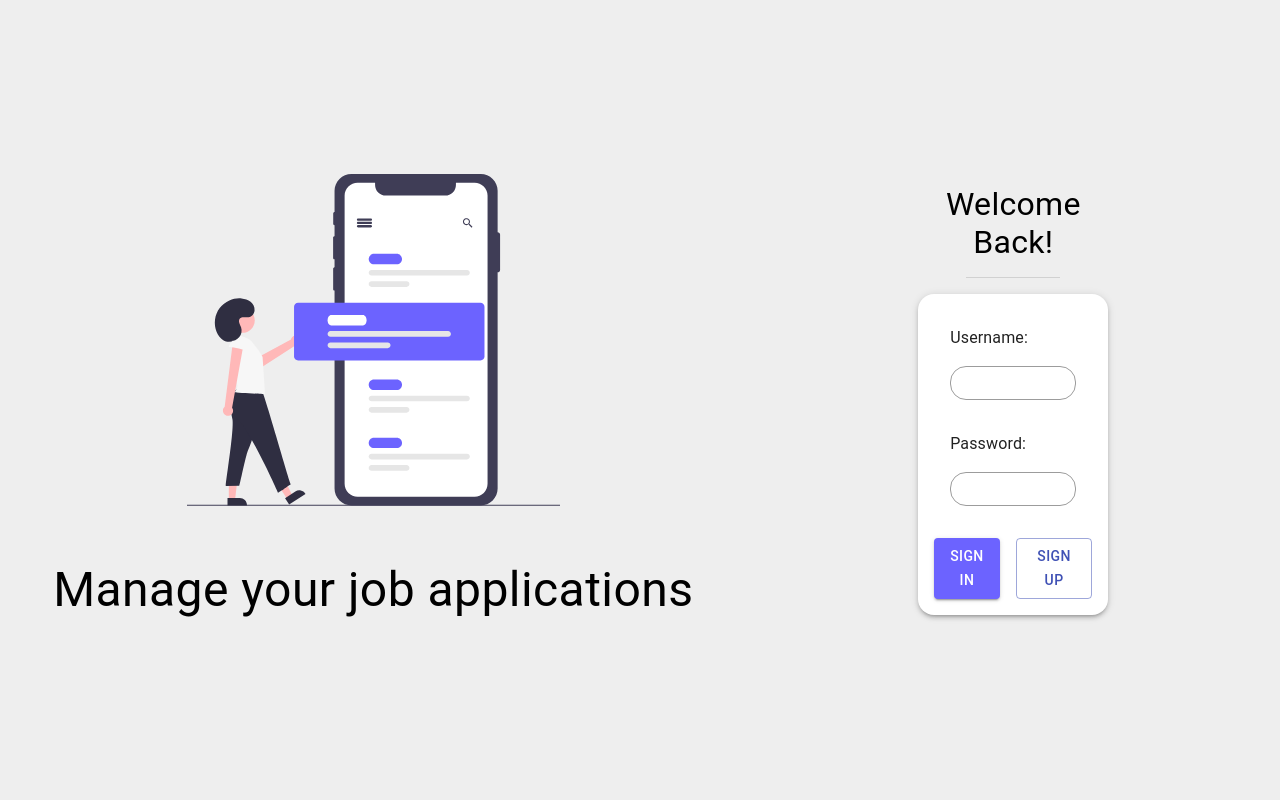
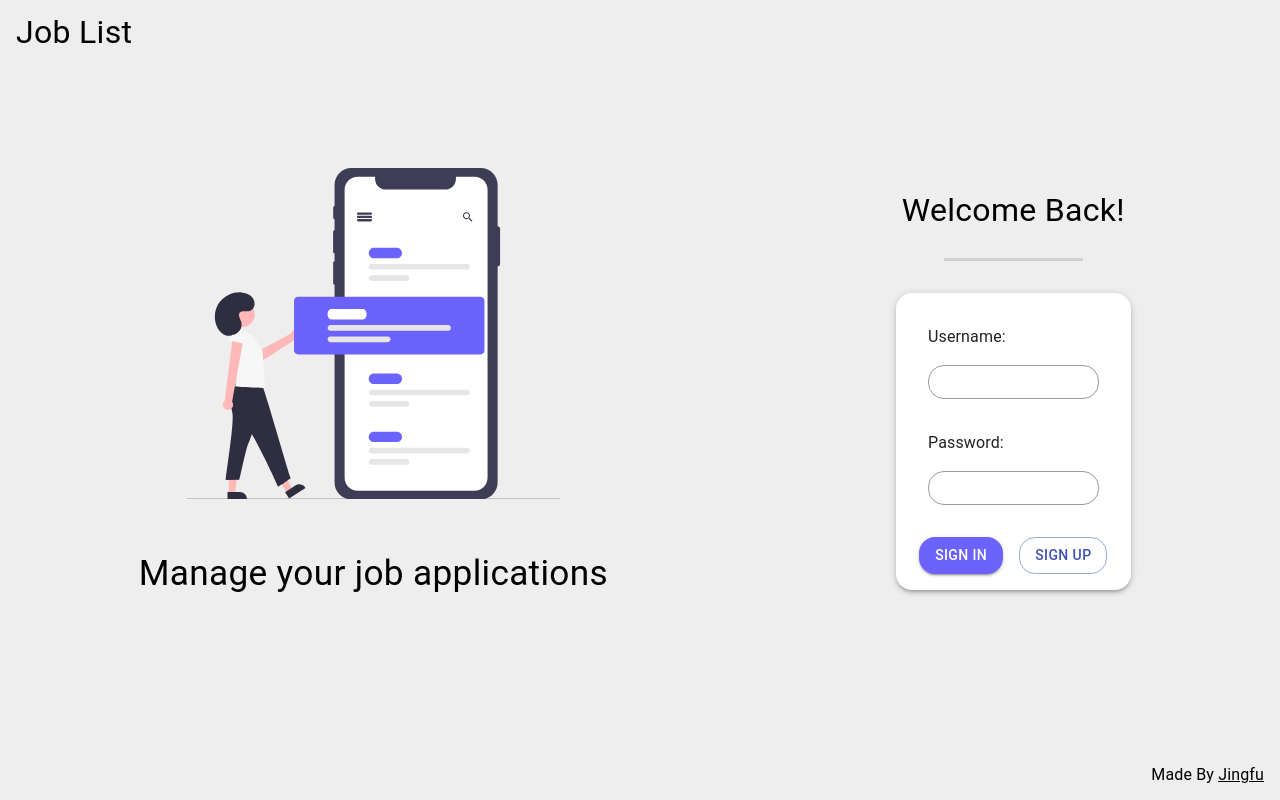
Before and after one commit to Dongongngg/job-listing, a React (Create React App) app in the folder client/: page / in a window 1280 px wide. Built offline with nearby package versions, Linux system fonts and the light colour scheme.

Commit message:
Update delete job btn update header/ footer for landing page

```diff
--- a/client/src/components/DialogCreate.js
+++ b/client/src/components/DialogCreate.js
@@ -196,7 +196,7 @@ export default function DialogEdit({
         <div className={classes.inputBox}>
           <Typography
             className={classes.labels}
-            style={{ color: newJob.jobTitle === "" && createFlag && "red" }}
+            style={{ color: newJob.jobTitle === "" && createFlag && "#e91e63" }}
           >
             *Title:
           </Typography>
--- a/client/src/components/DialogEdit.js
+++ b/client/src/components/DialogEdit.js
@@ -165,7 +165,19 @@ export default function DialogEdit({
   };
 
   // Dialog delete btn
-  const handleDelete = async () => {};
+  const handleDelete = async () => {
+    let res = await jobApi.deleteJobById(crtJob._id);
+    if (res.success) {
+      handleCloseEdit();
+      setDialogSuccess(true);
+      setUpdatedJobFlag(false);
+      console.log(res);
+    } else if (res === "Invalid Token" || res === "Access Denied") {
+      setLoginError(true);
+    } else {
+      console.log(res);
+    }
+  };
 
   const handleDate = (date, event) => {
     setUpdatedJob({ ...updatedJob, appliedDate: date });
@@ -195,7 +207,7 @@ export default function DialogEdit({
           <Typography
             className={classes.labels}
             style={{
-              color: updatedJob.jobTitle === "" && updatedJobFlag && "red",
+              color: updatedJob.jobTitle === "" && updatedJobFlag && "#e91e63",
             }}
           >
             *Title:
@@ -248,7 +260,9 @@ export default function DialogEdit({
       </DialogContent>
       {loginError ? <Alert alert="Please login" /> : null}
       <DialogActions className={classes.actionBox}>
-        <Typography className={classes.deleteBtn}>Delete</Typography>
+        <Typography className={classes.deleteBtn} onClick={handleDelete}>
+          Delete
+        </Typography>
         <Button
           variant="contained"
           size="small"
--- a/client/src/components/DialogSignUp.js
+++ b/client/src/components/DialogSignUp.js
@@ -48,17 +48,17 @@ const useStyles = makeStyles({
   },
   submitBtn: {
     fontSize: "0.75rem",
-    backgroundColor: "#01579B",
+    backgroundColor: "rgb(108, 99, 255)",
     color: "#fff",
     borderRadius: "1rem",
     "&:hover": {
-      backgroundColor: "#01476d",
+      backgroundColor: "rgb(88, 79, 255)",
     },
   },
   signUpState: {
     textAlign: "center",
     fontWeight: "500",
-    fontSize: "calc(15px + 0.3vw)",
+    fontSize: "calc(10px + 0.3vw)",
     "@media (max-width: 780px)": {
       padding: "0.5rem 0 0.25rem 0.25rem",
     },
@@ -120,7 +120,7 @@ export default function DialogSignUp({
           }, 2000);
           console.log(res);
         } else {
-          console.log(res);
+          setSignUpState(res.error);
         }
       } else {
         setSignUpState("Confirming password failed");
@@ -140,7 +140,7 @@ export default function DialogSignUp({
           <Typography
             className={classes.labels}
             style={{
-              color: newUser.username === "" && signUpFlag && "red",
+              color: newUser.username === "" && signUpFlag && "#e91e63",
             }}
           >
             Username (6 or more characters):
@@ -157,7 +157,7 @@ export default function DialogSignUp({
           <Typography
             className={classes.labels}
             style={{
-              color: newUser.password === "" && signUpFlag && "red",
+              color: newUser.password === "" && signUpFlag && "#e91e63",
             }}
           >
             Password (6 or more characters):
@@ -178,7 +178,7 @@ export default function DialogSignUp({
                 (signUpState === "Confirming password failed" ||
                   newUser.rePassword === "") &&
                 signUpFlag &&
-                "red",
+                "#e91e63",
             }}
           >
             Confirm password:
@@ -205,6 +205,7 @@ export default function DialogSignUp({
           variant="contained"
           className={classes.submitBtn}
           onClick={handleSubmit}
+          color="primary"
         >
           Sign up
         </Button>
--- a/client/src/pages/Landing.js
+++ b/client/src/pages/Landing.js
@@ -10,6 +10,7 @@ import {
 } from "@material-ui/core/";
 
 import { makeStyles, withStyles } from "@material-ui/core/styles";
+import TouchAppIcon from "@material-ui/icons/TouchApp";
 // API
 import { signIn } from "../api/users";
 //components
@@ -35,6 +36,9 @@ const useStyle = makeStyles({
     height: "100vh",
     backgroundColor: "#eee",
   },
+  headerBox: { position: "absolute", left: "1rem", top: "1rem" },
+  headerTitle: { fontSize: "2rem", lineHeight: "1" },
+
   svgBox: {
     height: "100%",
     display: "flex",
@@ -42,24 +46,35 @@ const useStyle = makeStyles({
     alignItems: "center",
     flexDirection: "column",
   },
+  arrow: {
+    flex: "0",
+    fontSize: "5rem",
+    paddingTop: "2rem",
+    color: "rgb(108, 99, 255)",
+    "@media (max-width: 780px)": {
+      flex: "none",
+    },
+  },
   loginBox: {
     display: "flex",
-    justifyContent: "space-between",
-    alignItems: "center",
-    flexWrap: "wrap",
+    minHeight: "100vh",
+    position: "relative",
   },
   greeting: {
     fontSize: "2rem",
     textAlign: "center",
-    padding: "1rem 0",
-    lineHeight: "normal",
+    lineHeight: "1",
   },
-  intro: { padding: "3rem 1rem 0 1rem", fontSize: "3rem" },
+  divider: { margin: "2rem 4rem", padding: "1px" },
+  intro: { padding: "3rem 1rem 0 1rem", fontSize: "calc(1rem + 1.5vw)" },
   btnBox: {
     display: "flex",
     justifyContent: "center",
     width: "100%",
     marginTop: "1rem",
+    "& > button": {
+      borderRadius: "1rem",
+    },
   },
   login: {
     borderRadius: "1rem",
@@ -74,7 +89,14 @@ const useStyle = makeStyles({
     },
   },
   labels: { padding: "1rem 1rem 1rem 0" },
-
+  signinBtn: {
+    position: "relative",
+    display: "flex",
+    alignItems: "center",
+    "& > button": {
+      borderRadius: "1rem",
+    },
+  },
   button: {
     marginRight: "1rem",
     backgroundColor: "rgb(108, 99, 255)",
@@ -109,6 +131,8 @@ const useStyle = makeStyles({
     marginLeft: -12,
   },
   errorSign: { padding: "1rem" },
+  footerBox: { position: "absolute", right: "1rem", bottom: "1rem" },
+  footer: { fontSize: "1rem", lineHeight: "1", display: "inline" },
 });
 export default function Landing(props) {
   const classes = useStyle();
@@ -165,6 +189,10 @@ export default function Landing(props) {
   useEffect(() => {
     handleCloseSignUp();
   }, [dialogSuccess]);
+  //  Scroll to id
+  const scrollTo = (props) => {
+    document.getElementById(props).scrollIntoView({ behavior: "smooth" });
+  };
 
   return (
     <Grid
@@ -173,20 +201,27 @@ export default function Landing(props) {
       alignItems="center"
       className={classes.root}
     >
+      <div className={classes.headerBox}>
+        <Typography className={classes.headerTitle}>Job List</Typography>
+      </div>
       {/* SVG */}
       <Grid item md={7} xs={12} className={classes.svgBox}>
         <JoblistSVG />
         <Typography className={classes.intro}>
           Manage your job applications
         </Typography>
+        <TouchAppIcon
+          className={classes.arrow}
+          onClick={() => scrollTo("login")}
+        />
       </Grid>
       {/* Log in */}
       <Grid item md={5} xs={12} className={classes.loginBox}>
         <Grid container justify="center" alignItems="center">
-          <Grid item s={8} md={5} lg={5} style={{ margin: "2rem" }}>
+          <Grid item s={8} md={8} lg={6} style={{ margin: "2rem" }}>
             <Typography className={classes.greeting}>Welcome Back!</Typography>
-            <Divider variant="middle" style={{ margin: "0 4rem" }} />
-            <Paper elevation={3} className={classes.login}>
+            <Divider variant="middle" className={classes.divider} />
+            <Paper elevation={3} className={classes.login} id="login">
               <div className={classes.inputBox}>
                 <Typography
                   className={classes.labels}
@@ -194,7 +229,7 @@ export default function Landing(props) {
                     color:
                       (!success || input.username === "") &&
                       signInFlag &&
-                      "red",
+                      "#e91e63",
                   }}
                 >
                   Username:
@@ -213,7 +248,7 @@ export default function Landing(props) {
                     color:
                       (!success || input.password === "") &&
                       signInFlag &&
-                      "red",
+                      "#e91e63",
                   }}
                 >
                   Password:
@@ -226,13 +261,7 @@ export default function Landing(props) {
                 ></MyInput>
               </div>
               <div className={classes.btnBox}>
-                <div
-                  style={{
-                    position: "relative",
-                    display: "flex",
-                    alignItems: "center",
-                  }}
-                >
+                <div className={classes.signinBtn}>
                   <Button
                     variant="contained"
                     disabled={loading}
@@ -271,6 +300,18 @@ export default function Landing(props) {
             />
           </Grid>
         </Grid>
+        <div className={classes.footerBox}>
+          <Typography className={classes.footer}>Made By </Typography>
+          <Typography
+            className={classes.footer}
+            style={{ textDecoration: "underline", cursor: "pointer" }}
+            onClick={() => {
+              window.open("https://www.jingfudong.com");
+            }}
+          >
+            Jingfu
+          </Typography>
+        </div>
       </Grid>
     </Grid>
   );
```
Also changed, not shown: 1 other file (tests, documents, lock files or other folders).
